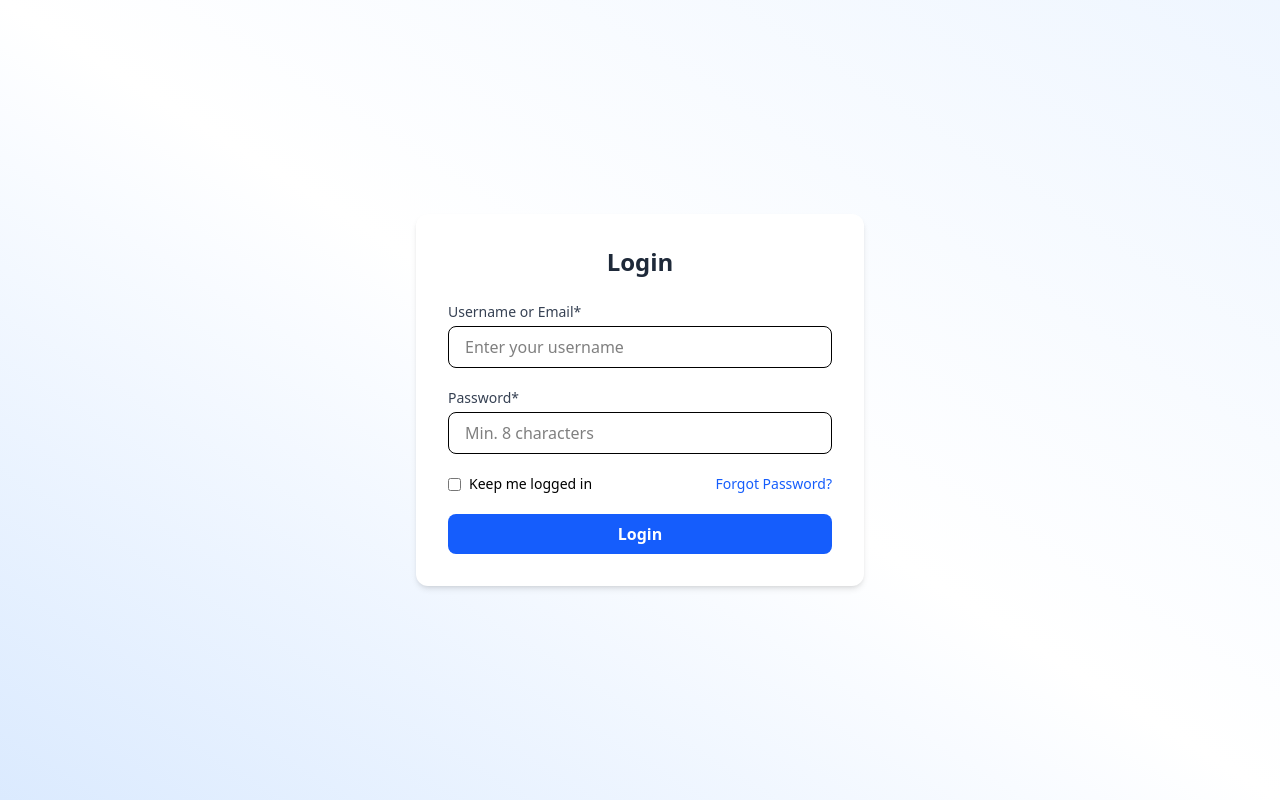
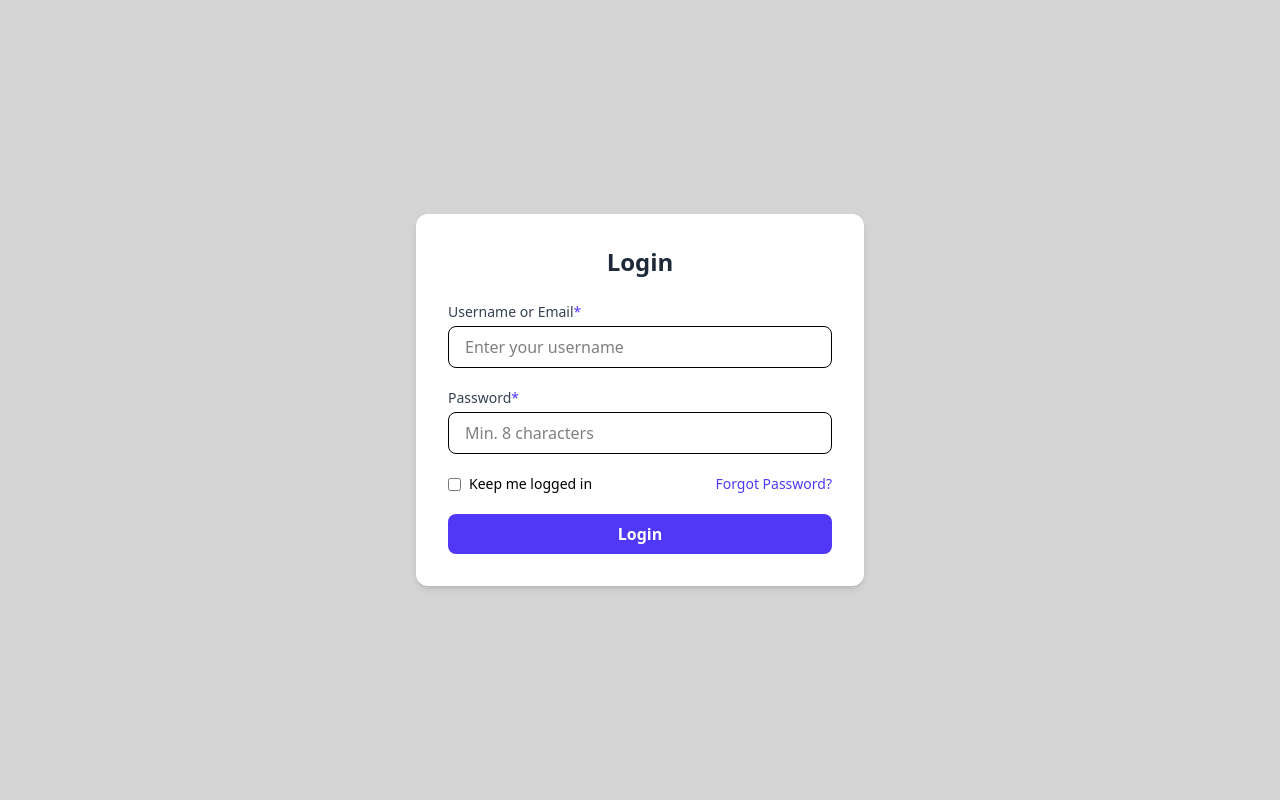
Before and after one commit to VB-vaibhav/web-dashboard, a React (Vite) app in the folder frontend/: page /login in a window 1280 px wide. Built offline with nearby package versions, Linux system fonts and the light colour scheme.

Commit message:
Updated color code

```diff
--- a/frontend/src/pages/LoginPage.jsx
+++ b/frontend/src/pages/LoginPage.jsx
@@ -1,4 +1,4 @@
-// // src/pages/LoginPage.jsx
+// src/pages/LoginPage.jsx
 // import React, { useState } from 'react';
 // import { useNavigate } from 'react-router-dom';
 // import { login } from '../auth/authService';
@@ -69,7 +69,8 @@ export default function LoginPage() {
     e.preventDefault();
     try {
       const data = await login(emailOrUsername, password);
-      alert(`Welcome, ${data.username}`);
+      // alert(`Welcome, ${data.username}`);
+      console.log(`Welcome, ${data.username}`)
       navigate('/');
     } catch (err) {
       setError("Login failed. Check your credentials.");
@@ -77,13 +78,18 @@ export default function LoginPage() {
   };
 
   return (
-    <div className="min-h-screen flex items-center justify-center bg-gradient-to-tr from-blue-100 via-white to-blue-50 px-4">
+    <div className="min-h-screen flex items-center justify-center bg-neutral-300 px-4">
       <div className="w-full max-w-md bg-white p-8 rounded-xl shadow-md">
+        {/* <img
+          src="/logo.png" // assumes it's placed in public folder
+          alt="Logo"
+          className="w-28 h-28 mx-auto mb-6 rounded-full object-cover"
+        /> */}
         <h2 className="text-2xl font-semibold text-center text-gray-800 mb-6">Login</h2>
         <form onSubmit={handleLogin} className="space-y-5">
           <div>
             <label htmlFor="email" className="block text-sm font-medium text-gray-700">
-              Username or Email*
+              Username or Email<span className='text-indigo-600'>*</span>
             </label>
             <input
               id="email"
@@ -91,13 +97,13 @@ export default function LoginPage() {
               placeholder="Enter your username"
               value={emailOrUsername}
               onChange={(e) => setEmailOrUsername(e.target.value)}
-              className="mt-1 w-full px-4 py-2 border rounded-lg focus:ring-2 focus:ring-blue-500"
+              className="mt-1 w-full px-4 py-2 border rounded-lg focus:ring-2 focus:ring-indigo-600"
               required
             />
           </div>
           <div>
             <label htmlFor="password" className="block text-sm font-medium text-gray-700">
-              Password*
+              Password<span className='text-indigo-600'>*</span>
             </label>
             <input
               id="password"
@@ -105,7 +111,7 @@ export default function LoginPage() {
               placeholder="Min. 8 characters"
               value={password}
               onChange={(e) => setPassword(e.target.value)}
-              className="mt-1 w-full px-4 py-2 border rounded-lg focus:ring-2 focus:ring-blue-500"
+              className="mt-1 w-full px-4 py-2 border rounded-lg focus:ring-2 focus:ring-indigo-600"
               required
             />
           </div>
@@ -115,17 +121,17 @@ export default function LoginPage() {
                 type="checkbox"
                 checked={keepLoggedIn}
                 onChange={() => setKeepLoggedIn(!keepLoggedIn)}
-                className="accent-blue-500"
+                className="accent-indigo-600"
               />
               Keep me logged in
             </label>
-            <a href="#" className="text-blue-600 hover:underline">
+            <a href="#" className="text-indigo-600 hover:underline">
               Forgot Password?
             </a>
           </div>
           <button
             type="submit"
-            className="w-full py-2 bg-blue-600 hover:bg-blue-700 text-white font-semibold rounded-lg transition"
+            className="w-full py-2 bg-indigo-600 hover:bg-blue-900 text-white font-semibold rounded-lg transition"
           >
             Login
           </button>
--- /dev/null
+++ b/frontend/tailwind.config.js
@@ -0,0 +1,15 @@
+/** @type {import('tailwindcss').Config} */
+export default {
+  content: [
+    "./index.html",
+    "./src/**/*.{js,jsx}",
+  ],
+  theme: {
+    extend: {
+      colors: {
+        primary: "#5A49F8"
+      }
+    },
+  },
+  plugins: [],
+};
```
Also changed, not shown: 2 other files (tests, documents, lock files or other folders).
